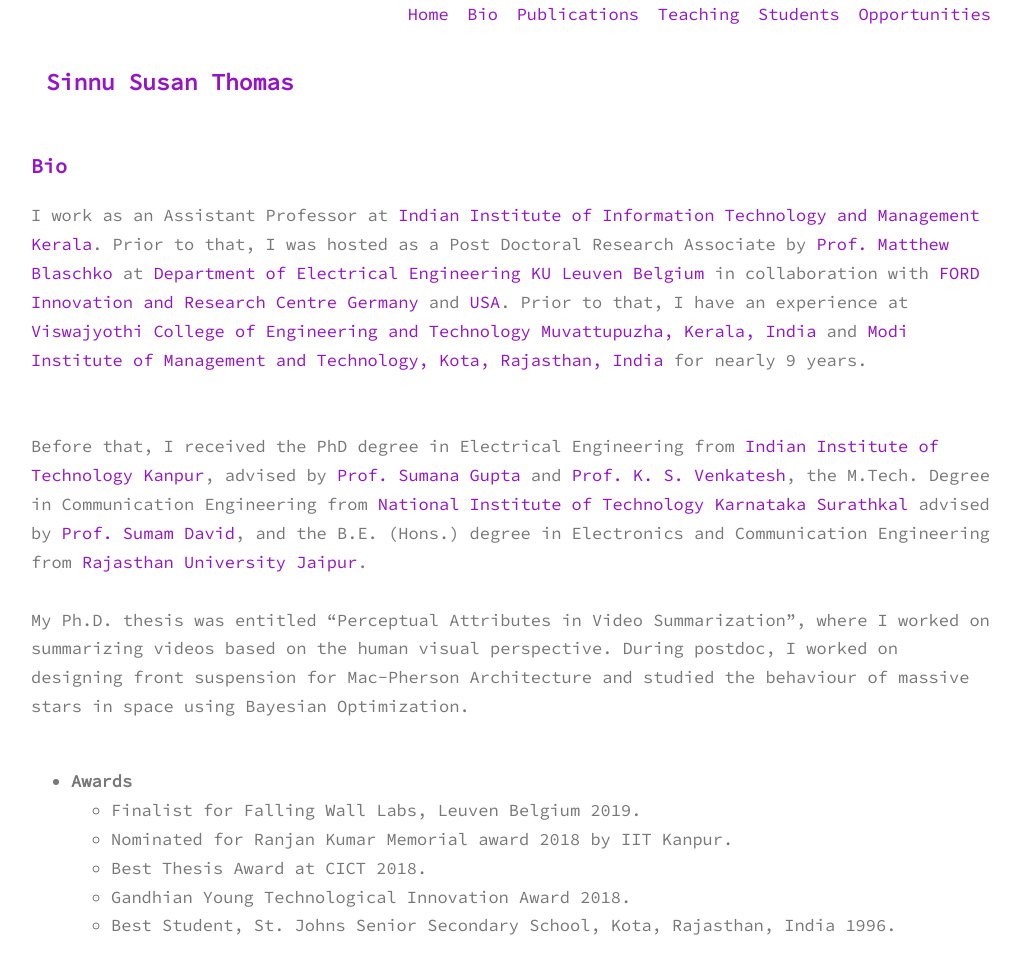
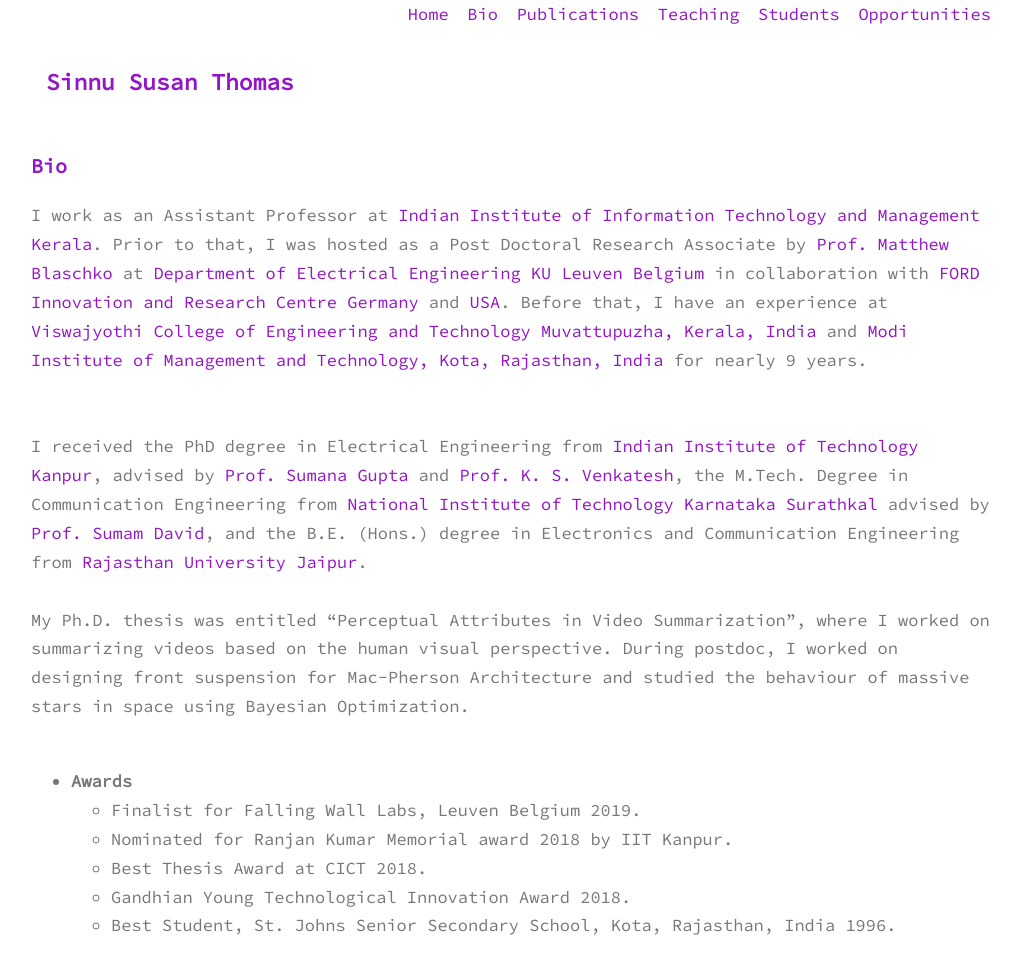
Before and after one commit to sinnuthomas/sinnuthomas.github.io, a Jekyll site: the page built from bio.md, in a window 1280 px wide. Shown: the whole page, without its empty margins (129-1150 px from the left). Built offline with Jekyll 4.4.1, drawn with Linux system fonts in a browser that asks for light colours.

Commit message:
Update bio.md

```diff
--- a/bio.md
+++ b/bio.md
@@ -4,9 +4,9 @@ title: Bio
 permalink: /bio/
 ---
 
-I work as an Assistant Professor at [Indian Institute of Information Technology and Management Kerala](https://www.iiitmk.ac.in/). Prior to that, I was hosted as a Post Doctoral Research Associate by [Prof. Matthew Blaschko](https://homes.esat.kuleuven.be/~mblaschk/)  at [Department of Electrical Engineering KU Leuven Belgium](https://www.esat.kuleuven.be/psi) in collaboration with [FORD Innovation and Research Centre Germany](https://www.ford.de/) and [USA](https://www.ford.com/). Prior to that, I have an experience at [Viswajyothi College of Engineering and Technology Muvattupuzha, Kerala, India](https://vjcet.org/#/) and [Modi Institute of Management and Technology, Kota, Rajasthan, India](http://www.modiedukota.org/) for nearly 9 years.
+I work as an Assistant Professor at [Indian Institute of Information Technology and Management Kerala](https://www.iiitmk.ac.in/). Prior to that, I was hosted as a Post Doctoral Research Associate by [Prof. Matthew Blaschko](https://homes.esat.kuleuven.be/~mblaschk/)  at [Department of Electrical Engineering KU Leuven Belgium](https://www.esat.kuleuven.be/psi) in collaboration with [FORD Innovation and Research Centre Germany](https://www.ford.de/) and [USA](https://www.ford.com/). Before that, I have an experience at [Viswajyothi College of Engineering and Technology Muvattupuzha, Kerala, India](https://vjcet.org/#/) and [Modi Institute of Management and Technology, Kota, Rajasthan, India](http://www.modiedukota.org/) for nearly 9 years.
 <br/><br/>
-Before that, I received the PhD degree in Electrical Engineering from [Indian Institute of Technology Kanpur](https://iitk.ac.in/), advised by [Prof. Sumana Gupta](http://www.iitk.ac.in/ee/people/fac-pages/sumana.shtml) and [Prof. K. S. Venkatesh](http://home.iitk.ac.in/~venkats/), the M.Tech. Degree in Communication Engineering from [National Institute of Technology Karnataka Surathkal](https://www.nitk.ac.in/) advised by [Prof. Sumam David](https://sumam.nitk.ac.in/), and the B.E. (Hons.) degree in Electronics and Communication Engineering from [Rajasthan University Jaipur](https://www.uniraj.ac.in/).
+I received the PhD degree in Electrical Engineering from [Indian Institute of Technology Kanpur](https://iitk.ac.in/), advised by [Prof. Sumana Gupta](http://www.iitk.ac.in/ee/people/fac-pages/sumana.shtml) and [Prof. K. S. Venkatesh](http://home.iitk.ac.in/~venkats/), the M.Tech. Degree in Communication Engineering from [National Institute of Technology Karnataka Surathkal](https://www.nitk.ac.in/) advised by [Prof. Sumam David](https://sumam.nitk.ac.in/), and the B.E. (Hons.) degree in Electronics and Communication Engineering from [Rajasthan University Jaipur](https://www.uniraj.ac.in/).
 <br/><br/>
 My Ph.D. thesis was entitled “Perceptual Attributes in Video Summarization”, where I worked on summarizing videos based on the human visual perspective. During postdoc, I worked on designing front suspension for Mac-Pherson Architecture and studied the behaviour of massive stars in space using Bayesian Optimization.
 <br/><br/>
```
